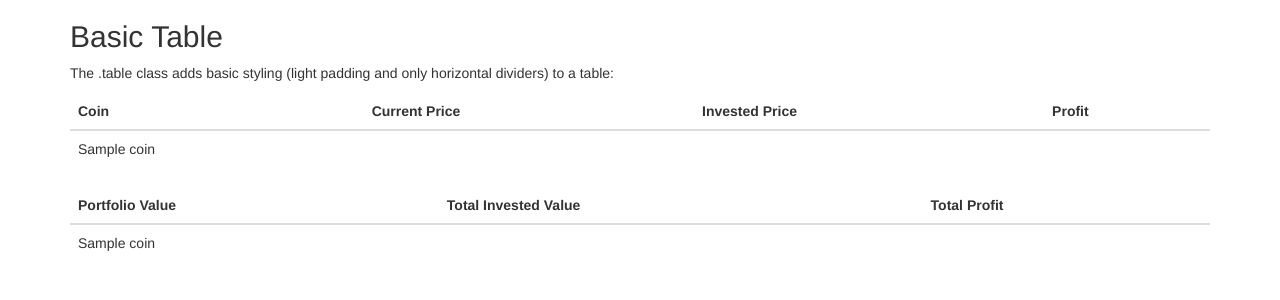
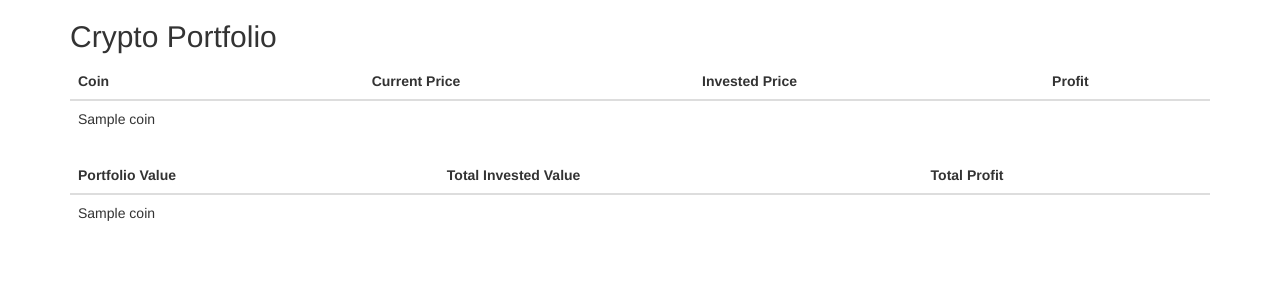
Before and after one commit to aksh45/crypto_tracker, a Flask app: template app/templates/index.html in a window 1280 px wide. Shown: the top 300 px of the page. Run offline with Flask 2, Linux system fonts and the light colour scheme; the template is opened without the code that fills it: most values are stand-ins (such as "Sample title", 1, 10 or a date in 2020); some libraries are stand-ins or nearby versions.

Commit message:
improved template

```diff
--- a/app/templates/index.html
+++ b/app/templates/index.html
@@ -13,8 +13,8 @@
 <body>
 
 	<div class="container">
-		<h2>Basic Table</h2>
-		<p>The .table class adds basic styling (light padding and only horizontal dividers) to a table:</p>
+		<h2>Crypto Portfolio</h2>
+		<div class="table-responsive">
 			<table class="table">
 				<thead>
 					<tr>
@@ -34,6 +34,9 @@
 					{%endfor%}
 				</tbody>
 			</table>
+		</div>
+		<div class="table-responsive">
+
 			<table class="table">
 				<thead>
 					<tr>
@@ -53,6 +56,7 @@
 
 			</table>
 		</div>
+	</div>
 
 </body>
 
```
Lines whose indentation alone changed are shown as unchanged.
